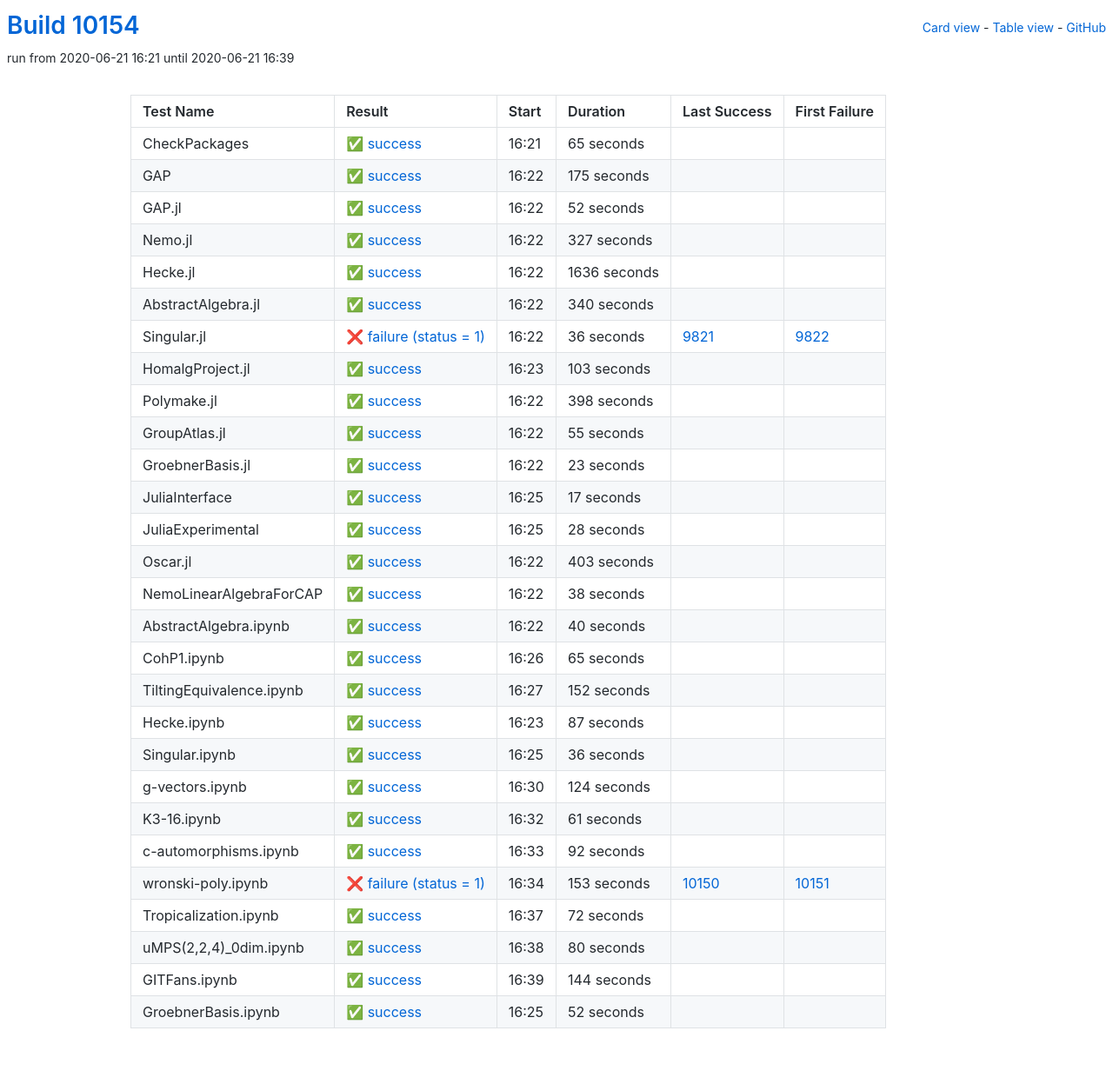
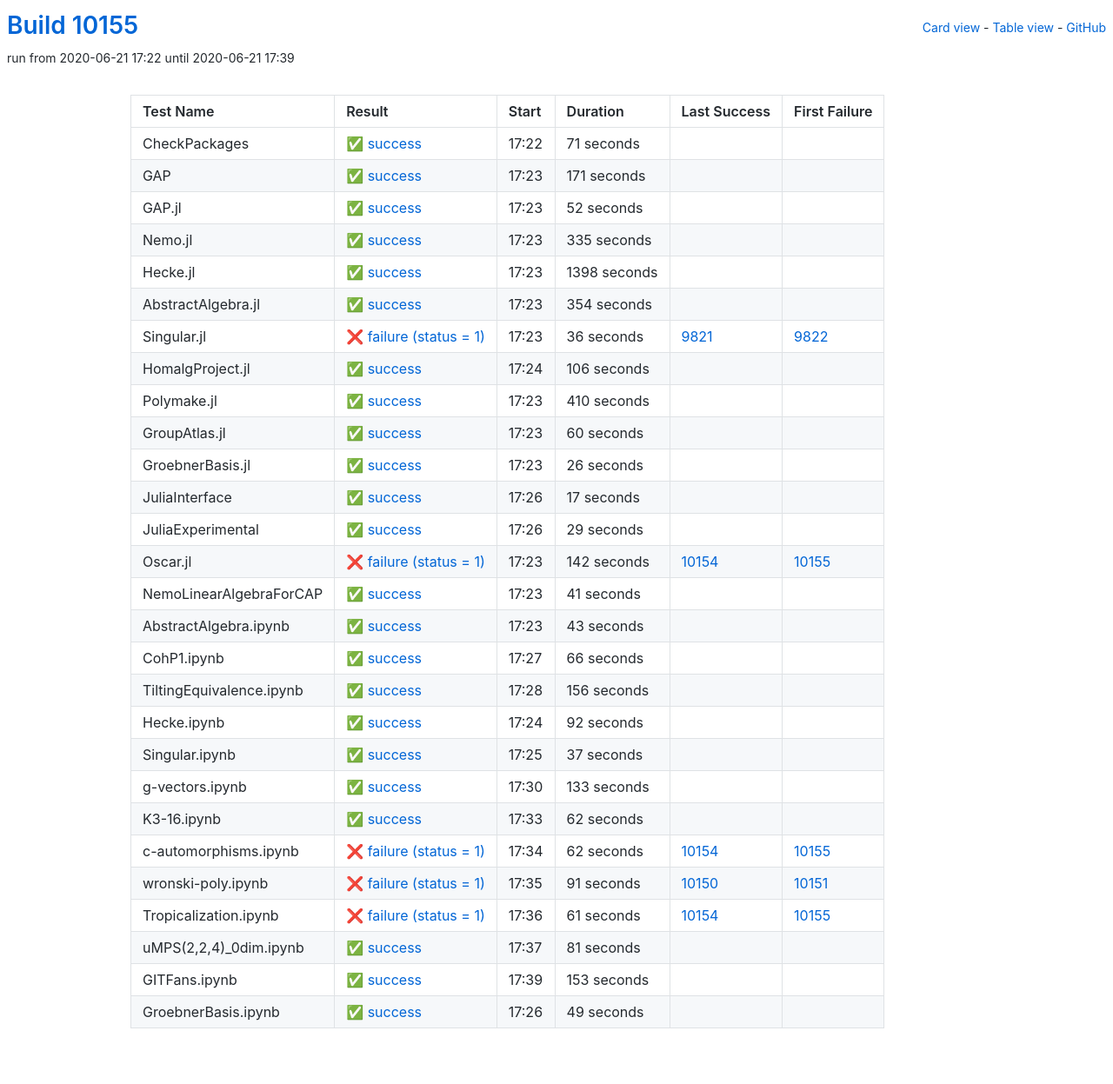
Before and after one commit to oscar-system/oscar-ci-status, a Jekyll site: the page built from table.html, in a window 1280 px wide. Shown: the whole page at 87% size. Built offline with Jekyll 4.4.1, drawn with Linux system fonts in a browser that asks for light colours.

Commit message:
Build #10155

```diff
--- a/_data/ci.yml
+++ b/_data/ci.yml
@@ -1,6 +1,6 @@
 ---
-build: 10154
-build_url: https://oscarci.mathematik.uni-kl.de/job/oscar/10154/
+build: 10155
+build_url: https://oscarci.mathematik.uni-kl.de/job/oscar/10155/
 job: oscar
 organization: oscar-system
 repo: oscar-ci-status
@@ -8,32 +8,32 @@
 tests:
 - name: CheckPackages
   id: checkpackages
-  log: https://oscarci.mathematik.uni-kl.de/job/oscar/10154/artifact/logs/build-10154/CheckPackages.log
-  start: 2020-06-21 16:21
+  log: https://oscarci.mathematik.uni-kl.de/job/oscar/10155/artifact/logs/build-10155/CheckPackages.log
+  start: 2020-06-21 17:22
   success: true
   exitcode: 0
   status: success
-  duration: 65
+  duration: 71
   last_success: false
   last_success_url:
   first_failure: false
   first_failure_url:
 - name: GAP
   id: gap
-  log: https://oscarci.mathematik.uni-kl.de/job/oscar/10154/artifact/logs/build-10154/GAP.log
-  start: 2020-06-21 16:22
+  log: https://oscarci.mathematik.uni-kl.de/job/oscar/10155/artifact/logs/build-10155/GAP.log
+  start: 2020-06-21 17:23
   success: true
   exitcode: 0
   status: success
-  duration: 175
+  duration: 171
   last_success: false
   last_success_url:
   first_failure: false
   first_failure_url:
 - name: GAP.jl
   id: gap-jl
-  log: https://oscarci.mathematik.uni-kl.de/job/oscar/10154/artifact/logs/build-10154/GAP.jl.log
-  start: 2020-06-21 16:22
+  log: https://oscarci.mathematik.uni-kl.de/job/oscar/10155/artifact/logs/build-10155/GAP.jl.log
+  start: 2020-06-21 17:23
   success: true
   exitcode: 0
   status: success
@@ -44,44 +44,44 @@
   first_failure_url:
 - name: Nemo.jl
   id: nemo-jl
-  log: https://oscarci.mathematik.uni-kl.de/job/oscar/10154/artifact/logs/build-10154/Nemo.jl.log
-  start: 2020-06-21 16:22
+  log: https://oscarci.mathematik.uni-kl.de/job/oscar/10155/artifact/logs/build-10155/Nemo.jl.log
+  start: 2020-06-21 17:23
   success: true
   exitcode: 0
   status: success
-  duration: 327
+  duration: 335
   last_success: false
   last_success_url:
   first_failure: false
   first_failure_url:
 - name: Hecke.jl
   id: hecke-jl
-  log: https://oscarci.mathematik.uni-kl.de/job/oscar/10154/artifact/logs/build-10154/Hecke.jl.log
-  start: 2020-06-21 16:22
+  log: https://oscarci.mathematik.uni-kl.de/job/oscar/10155/artifact/logs/build-10155/Hecke.jl.log
+  start: 2020-06-21 17:23
   success: true
   exitcode: 0
   status: success
-  duration: 1636
+  duration: 1398
   last_success: false
   last_success_url:
   first_failure: false
   first_failure_url:
 - name: AbstractAlgebra.jl
   id: abstractalgebra-jl
-  log: https://oscarci.mathematik.uni-kl.de/job/oscar/10154/artifact/logs/build-10154/AbstractAlgebra.jl.log
-  start: 2020-06-21 16:22
+  log: https://oscarci.mathematik.uni-kl.de/job/oscar/10155/artifact/logs/build-10155/AbstractAlgebra.jl.log
+  start: 2020-06-21 17:23
   success: true
   exitcode: 0
   status: success
-  duration: 340
+  duration: 354
   last_success: false
   last_success_url:
   first_failure: false
   first_failure_url:
 - name: Singular.jl
   id: singular-jl
-  log: https://oscarci.mathematik.uni-kl.de/job/oscar/10154/artifact/logs/build-10154/Singular.jl.log
-  start: 2020-06-21 16:22
+  log: https://oscarci.mathematik.uni-kl.de/job/oscar/10155/artifact/logs/build-10155/Singular.jl.log
+  start: 2020-06-21 17:23
   success: false
   exitcode: 1
   status: failure
@@ -92,56 +92,56 @@
   first_failure_url: https://oscarci.mathematik.uni-kl.de/job/oscar/9822/
 - name: HomalgProject.jl
   id: homalgproject-jl
-  log: https://oscarci.mathematik.uni-kl.de/job/oscar/10154/artifact/logs/build-10154/HomalgProject.jl.log
-  start: 2020-06-21 16:23
+  log: https://oscarci.mathematik.uni-kl.de/job/oscar/10155/artifact/logs/build-10155/HomalgProject.jl.log
+  start: 2020-06-21 17:24
   success: true
   exitcode: 0
   status: success
-  duration: 103
+  duration: 106
   last_success: false
   last_success_url:
   first_failure: false
   first_failure_url:
 - name: Polymake.jl
   id: polymake-jl
-  log: https://oscarci.mathematik.uni-kl.de/job/oscar/10154/artifact/logs/build-10154/Polymake.jl.log
-  start: 2020-06-21 16:22
+  log: https://oscarci.mathematik.uni-kl.de/job/oscar/10155/artifact/logs/build-10155/Polymake.jl.log
+  start: 2020-06-21 17:23
   success: true
   exitcode: 0
   status: success
-  duration: 398
+  duration: 410
   last_success: false
   last_success_url:
   first_failure: false
   first_failure_url:
 - name: GroupAtlas.jl
   id: groupatlas-jl
-  log: https://oscarci.mathematik.uni-kl.de/job/oscar/10154/artifact/logs/build-10154/GroupAtlas.jl.log
-  start: 2020-06-21 16:22
+  log: https://oscarci.mathematik.uni-kl.de/job/oscar/10155/artifact/logs/build-10155/GroupAtlas.jl.log
+  start: 2020-06-21 17:23
   success: true
   exitcode: 0
   status: success
-  duration: 55
+  duration: 60
   last_success: false
   last_success_url:
   first_failure: false
   first_failure_url:
 - name: GroebnerBasis.jl
   id: groebnerbasis-jl
-  log: https://oscarci.mathematik.uni-kl.de/job/oscar/10154/artifact/logs/build-10154/GroebnerBasis.jl.log
-  start: 2020-06-21 16:22
+  log: https://oscarci.mathematik.uni-kl.de/job/oscar/10155/artifact/logs/build-10155/GroebnerBasis.jl.log
+  start: 2020-06-21 17:23
   success: true
   exitcode: 0
   status: success
-  duration: 23
+  duration: 26
   last_success: false
   last_success_url:
   first_failure: false
   first_failure_url:
 - name: JuliaInterface
   id: juliainterface
-  log: https://oscarci.mathematik.uni-kl.de/job/oscar/10154/artifact/logs/build-10154/JuliaInterface.log
-  start: 2020-06-21 16:25
+  log: https://oscarci.mathematik.uni-kl.de/job/oscar/10155/artifact/logs/build-10155/JuliaInterface.log
+  start: 2020-06-21 17:26
   success: true
   exitcode: 0
   status: success
@@ -152,128 +152,80 @@
   first_failure_url:
 - name: JuliaExperimental
   id: juliaexperimental
-  log: https://oscarci.mathematik.uni-kl.de/job/oscar/10154/artifact/logs/build-10154/JuliaExperimental.log
-  start: 2020-06-21 16:25
+  log: https://oscarci.mathematik.uni-kl.de/job/oscar/10155/artifact/logs/build-10155/JuliaExperimental.log
+  start: 2020-06-21 17:26
   success: true
   exitcode: 0
   status: success
-  duration: 28
+  duration: 29
   last_success: false
   last_success_url:
   first_failure: false
   first_failure_url:
 - name: Oscar.jl
   id: oscar-jl
-  log: https://oscarci.mathematik.uni-kl.de/job/oscar/10154/artifact/logs/build-10154/Oscar.jl.log
-  start: 2020-06-21 16:22
+  log: https://oscarci.mathematik.uni-kl.de/job/oscar/10155/artifact/logs/build-10155/Oscar.jl.log
+  start: 2020-06-21 17:23
+  success: false
+  exitcode: 1
+  status: failure
+  duration: 142
+  last_success: 10154
+  last_success_url: https://oscarci.mathematik.uni-kl.de/job/oscar/10154/
+  first_failure: 10155
+  first_failure_url: https://oscarci.mathematik.uni-kl.de/job/oscar/10155/
+- name: NemoLinearAlgebraForCAP
+  id: nemolinearalgebraforcap
+  log: https://oscarci.mathematik.uni-kl.de/job/oscar/10155/artifact/logs/build-10155/NemoLinearAlgebraForCAP.log
+  start: 2020-06-21 17:23
   success: true
   exitcode: 0
   status: success
-  duration: 403
-  last_success: false
-  last_success_url:
-  first_failure: false
-  first_failure_url:
-- name: NemoLinearAlgebraForCAP
-  id: nemolinearalgebraforcap
-  log: https://oscarci.mathematik.uni-kl.de/job/oscar/10154/artifact/logs/build-10154/NemoLinearAlgebraForCAP.log
-  start: 2020-06-21 16:22
-  success: true
-  exitcode: 0
-  status: success
-  duration: 38
+  duration: 41
   last_success: false
   last_success_url:
   first_failure: false
   first_failure_url:
 - name: AbstractAlgebra.ipynb
   id: abstractalgebra-ipynb
-  log: https://oscarci.mathematik.uni-kl.de/job/oscar/10154/artifact/logs/build-10154/AbstractAlgebra.ipynb.log
-  start: 2020-06-21 16:22
+  log: https://oscarci.mathematik.uni-kl.de/job/oscar/10155/artifact/logs/build-10155/AbstractAlgebra.ipynb.log
+  start: 2020-06-21 17:23
   success: true
   exitcode: 0
   status: success
-  duration: 40
+  duration: 43
   last_success: false
   last_success_url:
   first_failure: false
   first_failure_url:
 - name: CohP1.ipynb
   id: cohp1-ipynb
-  log: https://oscarci.mathematik.uni-kl.de/job/oscar/10154/artifact/logs/build-10154/CohP1.ipynb.log
-  start: 2020-06-21 16:26
+  log: https://oscarci.mathematik.uni-kl.de/job/oscar/10155/artifact/logs/build-10155/CohP1.ipynb.log
+  start: 2020-06-21 17:27
   success: true
   exitcode: 0
   status: success
-  duration: 65
+  duration: 66
   last_success: false
   last_success_url:
   first_failure: false
   first_failure_url:
 - name: TiltingEquivalence.ipynb
   id: tiltingequivalence-ipynb
-  log: https://oscarci.mathematik.uni-kl.de/job/oscar/10154/artifact/logs/build-10154/TiltingEquivalence.ipynb.log
-  start: 2020-06-21 16:27
+  log: https://oscarci.mathematik.uni-kl.de/job/oscar/10155/artifact/logs/build-10155/TiltingEquivalence.ipynb.log
+  start: 2020-06-21 17:28
   success: true
   exitcode: 0
   status: success
-  duration: 152
+  duration: 156
   last_success: false
   last_success_url:
   first_failure: false
   first_failure_url:
 - name: Hecke.ipynb
   id: hecke-ipynb
-  log: https://oscarci.mathematik.uni-kl.de/job/oscar/10154/artifact/logs/build-10154/Hecke.ipynb.log
-  start: 2020-06-21 16:23
-  success: true
-  exitcode: 0
-  status: success
-  duration: 87
-  last_success: false
-  last_success_url:
-  first_failure: false
-  first_failure_url:
-- name: Singular.ipynb
-  id: singular-ipynb
-  log: https://oscarci.mathematik.uni-kl.de/job/oscar/10154/artifact/logs/build-10154/Singular.ipynb.log
-  start: 2020-06-21 16:25
-  success: true
-  exitcode: 0
-  status: success
-  duration: 36
-  last_success: false
-  last_success_url:
-  first_failure: false
-  first_failure_url:
-- name: g-vectors.ipynb
-  id: g-vectors-ipynb
-  log: https://oscarci.mathematik.uni-kl.de/job/oscar/10154/artifact/logs/build-10154/g-vectors.ipynb.log
-  start: 2020-06-21 16:30
-  success: true
-  exitcode: 0
-  status: success
-  duration: 124
-  last_success: false
-  last_success_url:
-  first_failure: false
-  first_failure_url:
-- name: K3-16.ipynb
-  id: k3-16-ipynb
-  log: https://oscarci.mathematik.uni-kl.de/job/oscar/10154/artifact/logs/build-10154/K3-16.ipynb.log
-  start: 2020-06-21 16:32
-  success: true
-  exitcode: 0
-  status: success
-  duration: 61
-  last_success: false
-  last_success_url:
-  first_failure: false
-  first_failure_url:
-- name: c-automorphisms.ipynb
-  id: c-automorphisms-ipynb
-  log: https://oscarci.mathematik.uni-kl.de/job/oscar/10154/artifact/logs/build-10154/c-automorphisms.ipynb.log
-  start: 2020-06-21 16:33
+  log: https://oscarci.mathematik.uni-kl.de/job/oscar/10155/artifact/logs/build-10155/Hecke.ipynb.log
+  start: 2020-06-21 17:24
   success: true
   exitcode: 0
   status: success
@@ -282,62 +234,110 @@
   last_success_url:
   first_failure: false
   first_failure_url:
-- name: wronski-poly.ipynb
-  id: wronski-poly-ipynb
-  log: https://oscarci.mathematik.uni-kl.de/job/oscar/10154/artifact/logs/build-10154/wronski-poly.ipynb.log
-  start: 2020-06-21 16:34
+- name: Singular.ipynb
+  id: singular-ipynb
+  log: https://oscarci.mathematik.uni-kl.de/job/oscar/10155/artifact/logs/build-10155/Singular.ipynb.log
+  start: 2020-06-21 17:25
+  success: true
+  exitcode: 0
+  status: success
+  duration: 37
+  last_success: false
+  last_success_url:
+  first_failure: false
+  first_failure_url:
+- name: g-vectors.ipynb
+  id: g-vectors-ipynb
+  log: https://oscarci.mathematik.uni-kl.de/job/oscar/10155/artifact/logs/build-10155/g-vectors.ipynb.log
+  start: 2020-06-21 17:30
+  success: true
+  exitcode: 0
+  status: success
+  duration: 133
+  last_success: false
+  last_success_url:
+  first_failure: false
+  first_failure_url:
+- name: K3-16.ipynb
+  id: k3-16-ipynb
+  log: https://oscarci.mathematik.uni-kl.de/job/oscar/10155/artifact/logs/build-10155/K3-16.ipynb.log
+  start: 2020-06-21 17:33
+  success: true
+  exitcode: 0
+  status: success
+  duration: 62
+  last_success: false
+  last_success_url:
+  first_failure: false
+  first_failure_url:
+- name: c-automorphisms.ipynb
+  id: c-automorphisms-ipynb
+  log: https://oscarci.mathematik.uni-kl.de/job/oscar/10155/artifact/logs/build-10155/c-automorphisms.ipynb.log
+  start: 2020-06-21 17:34
   success: false
   exitcode: 1
   status: failure
-  duration: 153
+  duration: 62
+  last_success: 10154
+  last_success_url: https://oscarci.mathematik.uni-kl.de/job/oscar/10154/
+  first_failure: 10155
+  first_failure_url: https://oscarci.mathematik.uni-kl.de/job/oscar/10155/
+- name: wronski-poly.ipynb
+  id: wronski-poly-ipynb
+  log: https://oscarci.mathematik.uni-kl.de/job/oscar/10155/artifact/logs/build-10155/wronski-poly.ipynb.log
+  start: 2020-06-21 17:35
+  success: false
+  exitcode: 1
+  status: failure
+  duration: 91
   last_success: 10150
   last_success_url: https://oscarci.mathematik.uni-kl.de/job/oscar/10150/
   first_failure: 10151
   first_failure_url: https://oscarci.mathematik.uni-kl.de/job/oscar/10151/
 - name: Tropicalization.ipynb
   id: tropicalization-ipynb
-  log: https://oscarci.mathematik.uni-kl.de/job/oscar/10154/artifact/logs/build-10154/Tropicalization.ipynb.log
-  start: 2020-06-21 16:37
+  log: https://oscarci.mathematik.uni-kl.de/job/oscar/10155/artifact/logs/build-10155/Tropicalization.ipynb.log
+  start: 2020-06-21 17:36
+  success: false
+  exitcode: 1
+  status: failure
+  duration: 61
+  last_success: 10154
+  last_success_url: https://oscarci.mathematik.uni-kl.de/job/oscar/10154/
+  first_failure: 10155
+  first_failure_url: https://oscarci.mathematik.uni-kl.de/job/oscar/10155/
+- name: uMPS(2,2,4)_0dim.ipynb
+  id: umps-2-2-4-0dim-ipynb
+  log: https://oscarci.mathematik.uni-kl.de/job/oscar/10155/artifact/logs/build-10155/uMPS-2-2-4-_0dim.ipynb.log
+  start: 2020-06-21 17:37
   success: true
   exitcode: 0
   status: success
-  duration: 72
-  last_success: false
-  last_success_url:
-  first_failure: false
-  first_failure_url:
-- name: uMPS(2,2,4)_0dim.ipynb
-  id: umps-2-2-4-0dim-ipynb
-  log: https://oscarci.mathematik.uni-kl.de/job/oscar/10154/artifact/logs/build-10154/uMPS-2-2-4-_0dim.ipynb.log
-  start: 2020-06-21 16:38
-  success: true
-  exitcode: 0
-  status: success
-  duration: 80
+  duration: 81
   last_success: false
   last_success_url:
   first_failure: false
   first_failure_url:
 - name: GITFans.ipynb
   id: gitfans-ipynb
-  log: https://oscarci.mathematik.uni-kl.de/job/oscar/10154/artifact/logs/build-10154/GITFans.ipynb.log
-  start: 2020-06-21 16:39
+  log: https://oscarci.mathematik.uni-kl.de/job/oscar/10155/artifact/logs/build-10155/GITFans.ipynb.log
+  start: 2020-06-21 17:39
   success: true
   exitcode: 0
   status: success
-  duration: 144
+  duration: 153
   last_success: false
   last_success_url:
   first_failure: false
   first_failure_url:
 - name: GroebnerBasis.ipynb
   id: groebnerbasis-ipynb
-  log: https://oscarci.mathematik.uni-kl.de/job/oscar/10154/artifact/logs/build-10154/GroebnerBasis.ipynb.log
-  start: 2020-06-21 16:25
+  log: https://oscarci.mathematik.uni-kl.de/job/oscar/10155/artifact/logs/build-10155/GroebnerBasis.ipynb.log
+  start: 2020-06-21 17:26
   success: true
   exitcode: 0
   status: success
-  duration: 52
+  duration: 49
   last_success: false
   last_success_url:
   first_failure: false
```
Also changed, not shown: README.md.
